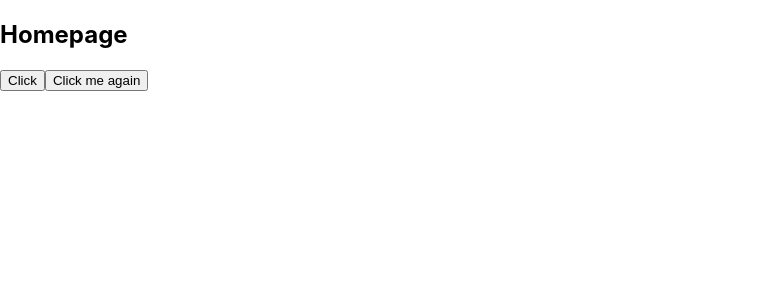
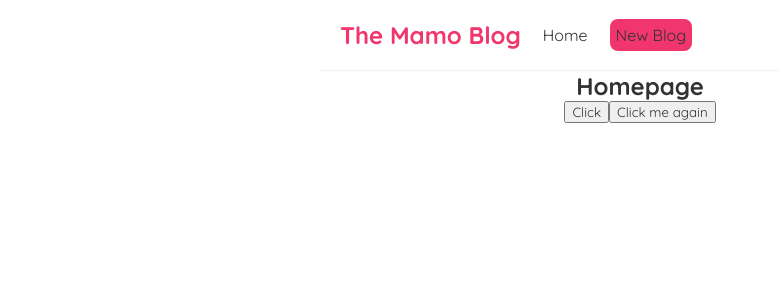
Before and after one commit to Yosef-Ali/react-hooks-routers, a React (Create React App) app: page / in a window 1280 px wide. Shown: the top 300 px of the page, without its empty margins (0-779 px from the left). Built offline with nearby package versions, Linux system fonts and the light colour scheme.

Commit message:
update event pages

```diff
--- a/src/App.js
+++ b/src/App.js
@@ -1,10 +1,12 @@
+import Navbar from "./Navbar";
 import "./App.css";
 import Home from "./Home";
 
 function App() {
   return (
-    <div>
-      <div className="test">
+    <div className="App">
+      <Navbar />
+      <div className="content">
         <Home />
       </div>
     </div>
--- /dev/null
+++ b/src/Navbar.jsx
@@ -0,0 +1,22 @@
+const Navbar = () => {
+  return (
+    <nav className="navbar">
+      <h1>The Mamo Blog</h1>
+      <div className="link">
+        <a href="/">Home</a>
+        <a
+          href="create"
+          style={{
+            color: "whit",
+            backgroundColor: "#f1356d",
+            borderRadius: "8px",
+          }}
+        >
+          New Blog
+        </a>
+      </div>
+    </nav>
+  );
+};
+
+export default Navbar;
--- a/src/index.css
+++ b/src/index.css
@@ -1,13 +1,41 @@
-body {
+@import url("https://fonts.googleapis.com/css2?family=Quicksand:wght@300;400;500;600;700&display=swap");
+
+/* base styles */
+* {
   margin: 0;
-  font-family: -apple-system, BlinkMacSystemFont, 'Segoe UI', 'Roboto', 'Oxygen',
-    'Ubuntu', 'Cantarell', 'Fira Sans', 'Droid Sans', 'Helvetica Neue',
-    sans-serif;
-  -webkit-font-smoothing: antialiased;
-  -moz-osx-font-smoothing: grayscale;
+  font-family: "Quicksand";
+  color: #333;
 }
 
-code {
-  font-family: source-code-pro, Menlo, Monaco, Consolas, 'Courier New',
-    monospace;
+.navbar {
+  padding: 20px;
+  display: flex;
+  align-items: center;
+  max-width: 600px;
+  margin: 0 auto;
+  border-bottom: 1px solid #f2f2f2;
 }
+
+.navbar h1 {
+  color: #f1356d;
+}
+
+.navbar .links {
+  margin-left: auto;
+}
+
+.navbar a {
+  margin-left: 16px;
+  text-decoration: none;
+  padding: 6px;
+}
+
+.navbar a:hover {
+  color: #f1356d;
+}
+
+content {
+  max-width: 600px;
+  margin: 40px auto;
+  padding: 20px;
+}
```
